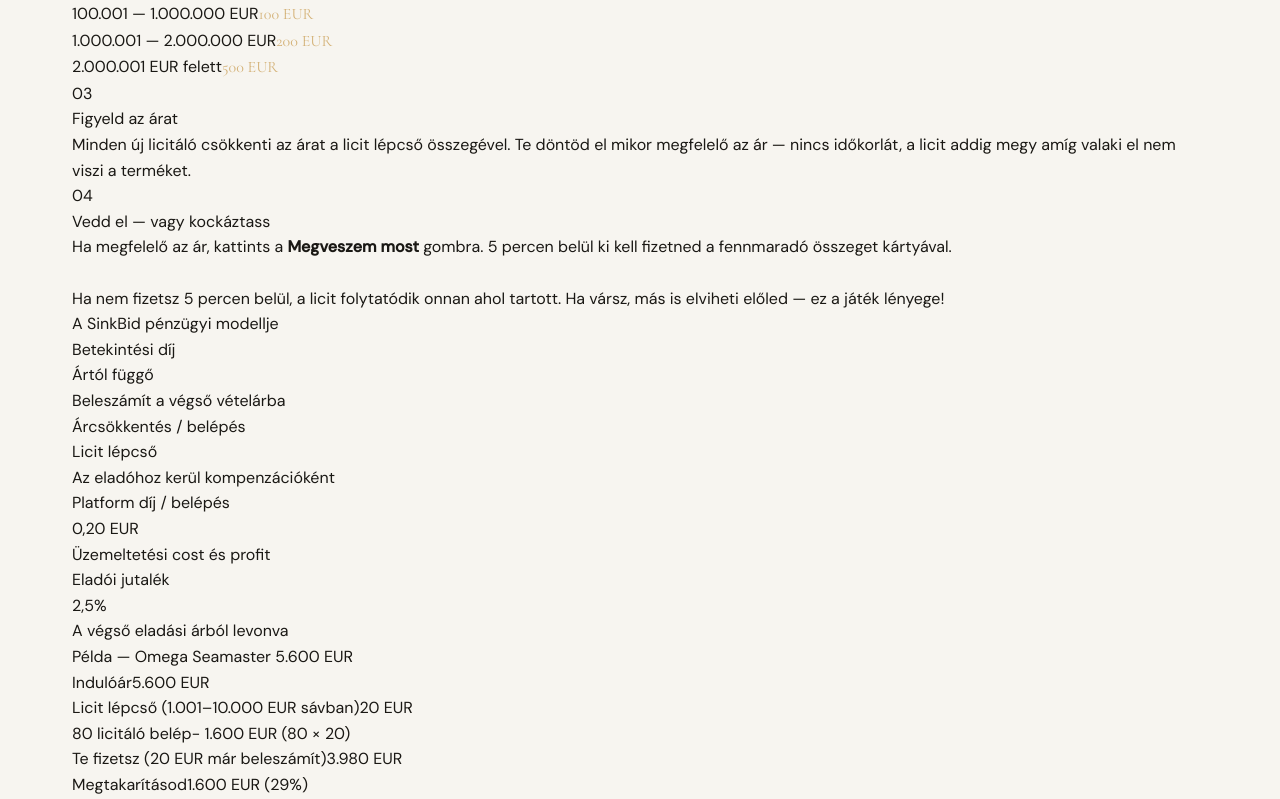
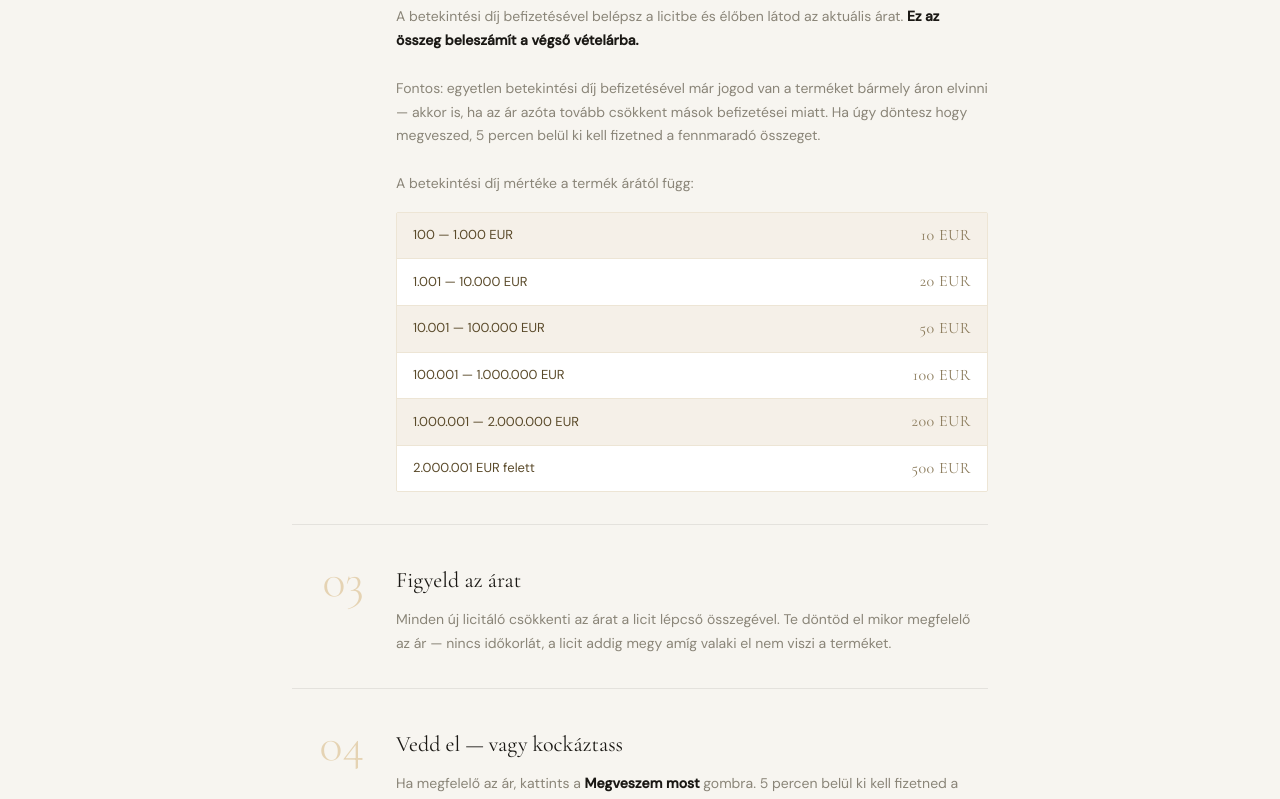
Before and after one commit to istvanlaha/SinkBid, a React (Vite) app: page /how in a window 1280 px wide. Shown: the part 541-1340 px from the top of the page. Built offline with nearby package versions, Linux system fonts and the light colour scheme.

Commit message:
Update HowItWorks.module.css

```diff
--- a/src/pages/HowItWorks.module.css
+++ b/src/pages/HowItWorks.module.css
@@ -1,196 +1,204 @@
-.hero {
+.wrap { min-height: 100vh; }
+
+.header {
   background: var(--teak);
-  padding: 3.5rem 2rem 2.5rem;
+  padding: 3rem 2rem 2.5rem;
   text-align: center;
   border-bottom: 1px solid var(--teak-border);
 }
 
-.heroTag {
+.headerTag {
   font-size: 10px;
   letter-spacing: 4px;
   color: var(--teak-gold);
   text-transform: uppercase;
-  margin-bottom: 1rem;
+  margin-bottom: 0.75rem;
 }
 
-.heroTitle {
+.headerTitle {
   font-family: var(--font-display);
-  font-size: 56px;
+  font-size: 44px;
   font-weight: 300;
   color: var(--teak-light);
-  line-height: 1.1;
-  margin-bottom: 1rem;
-}
-
-.heroTitle em {
-  color: var(--teak-gold);
-  font-style: italic;
-}
-
-.heroSub {
-  color: var(--teak-muted);
-  font-size: 14px;
-  line-height: 1.65;
-  max-width: 460px;
-  margin: 0 auto 2rem;
-  letter-spacing: 0.3px;
-}
-
-.heroStats {
-  display: flex;
-  justify-content: center;
-  gap: 4rem;
-  padding-top: 1.75rem;
-  border-top: 1px solid var(--teak-border);
-}
-
-.heroStat { text-align: center; }
-
-.heroStatN {
-  font-family: var(--font-display);
-  font-size: 32px;
-  font-weight: 300;
-  color: var(--teak-gold);
-}
-
-.heroStatL {
-  font-size: 10px;
-  letter-spacing: 2px;
-  color: var(--teak-muted);
-  text-transform: uppercase;
-  margin-top: 3px;
 }
 
 .main {
-  max-width: 1200px;
+  max-width: 760px;
   margin: 0 auto;
-  padding: 2.5rem 2rem;
+  padding: 3rem 2rem;
 }
 
-.sectionHead {
+.steps {
   display: flex;
-  align-items: baseline;
-  justify-content: space-between;
-  margin-bottom: 1.75rem;
+  flex-direction: column;
+  margin-bottom: 3rem;
 }
 
-.sectionTitle {
+.step {
+  display: flex;
+  gap: 2rem;
+  padding: 2rem 0;
+  border-bottom: 0.5px solid var(--border-light);
+}
+
+.step:last-child { border-bottom: none; }
+
+.stepN {
   font-family: var(--font-display);
-  font-size: 30px;
+  font-size: 48px;
   font-weight: 300;
+  color: var(--teak-gold);
+  opacity: 0.5;
+  line-height: 1;
+  flex-shrink: 0;
+  width: 72px;
+  text-align: right;
+}
+
+.stepContent { flex: 1; padding-top: 6px; }
+
+.stepTitle {
+  font-family: var(--font-display);
+  font-size: 22px;
+  font-weight: 400;
+  color: var(--dark);
+  margin-bottom: 10px;
+}
+
+.stepDesc {
+  font-size: 14px;
+  color: var(--text-muted);
+  line-height: 1.7;
+}
+
+.stepDesc strong {
   color: var(--dark);
 }
 
-.sectionCount {
-  font-size: 11px;
-  letter-spacing: 2px;
-  color: var(--text-muted);
-  text-transform: uppercase;
+.bidStepTable {
+  margin-top: 1rem;
+  border: 0.5px solid var(--sand-mid);
+  border-radius: var(--radius-sm);
+  overflow: hidden;
 }
 
-.grid {
-  display: grid;
-  grid-template-columns: repeat(auto-fill, minmax(280px, 1fr));
-  gap: 1.5rem;
-  margin-bottom: 3rem;
-}
-
-.how {
-  background: var(--teak);
-  padding: 2.5rem;
-  border-radius: var(--radius-sm);
-  border: 1px solid var(--teak-border);
-}
-
-.howTitle {
-  font-family: var(--font-display);
-  font-size: 26px;
-  font-weight: 300;
-  color: var(--teak-light);
-  margin-bottom: 1.75rem;
-  letter-spacing: 1px;
-}
-
-.howSteps {
-  display: grid;
-  grid-template-columns: repeat(auto-fit, minmax(200px, 1fr));
-  gap: 1rem;
-}
-
-.howStep {
-  padding: 1.25rem;
-  border: 0.5px solid var(--teak-border);
-  border-radius: var(--radius-sm);
-}
-
-.howN {
-  font-family: var(--font-display);
-  font-size: 36px;
-  color: var(--teak-gold);
-  opacity: 0.5;
-  line-height: 1;
-  margin-bottom: 0.75rem;
-}
-
-.howStepTitle {
-  font-size: 13px;
-  font-weight: 500;
-  color: var(--teak-light);
-  letter-spacing: 0.5px;
-  margin-bottom: 6px;
-}
-
-.howStepDesc {
-  font-size: 12px;
-  color: var(--teak-muted);
-  line-height: 1.65;
-}
-
-.bidStepBox {
-  margin-top: 1.5rem;
-  padding: 1.5rem;
-  border: 0.5px solid var(--teak-border);
-  border-radius: var(--radius-sm);
-}
-
-.bidStepTitle {
-  font-size: 11px;
-  letter-spacing: 2px;
-  text-transform: uppercase;
-  color: var(--teak-muted);
-  margin-bottom: 1rem;
-}
-
-.bidStepGrid {
-  display: grid;
-  grid-template-columns: repeat(auto-fit, minmax(200px, 1fr));
-  gap: 0.5rem;
-}
-
-.bidStepItem {
+.bidStepRow {
   display: flex;
   justify-content: space-between;
   align-items: center;
-  padding: 8px 12px;
-  background: var(--teak-mid);
-  border-radius: var(--radius-sm);
+  padding: 10px 16px;
+  border-bottom: 0.5px solid var(--sand-mid);
+  font-size: 13px;
+  color: var(--sand-text);
+  background: var(--white);
 }
 
-.bidStepRange {
-  font-size: 12px;
-  color: var(--teak-muted);
-}
+.bidStepRow:last-child { border-bottom: none; }
+
+.bidStepRow:nth-child(odd) { background: var(--sand); }
 
 .bidStepVal {
   font-family: var(--font-display);
   font-size: 16px;
-  color: var(--teak-gold);
+  font-weight: 400;
+  color: var(--sand-dark);
+  letter-spacing: 0.5px;
 }
 
-@media (max-width: 768px) {
-  .heroTitle { font-size: 36px; }
-  .heroStats { gap: 2rem; }
-  .main { padding: 1.5rem 1rem; }
-  .grid { grid-template-columns: 1fr; }
-  .how { padding: 1.5rem; }
+.modelBox {
+  background: var(--teak);
+  padding: 2rem;
+  border-radius: var(--radius-sm);
+  border: 1px solid var(--teak-border);
+  margin-bottom: 2rem;
 }
+
+.modelTitle {
+  font-family: var(--font-display);
+  font-size: 20px;
+  font-weight: 300;
+  color: var(--teak-light);
+  margin-bottom: 1.5rem;
+  letter-spacing: 0.5px;
+}
+
+.modelGrid {
+  display: grid;
+  grid-template-columns: repeat(auto-fit, minmax(160px, 1fr));
+  gap: 1rem;
+}
+
+.modelItem {
+  padding: 1rem;
+  border: 0.5px solid var(--teak-border);
+  border-radius: var(--radius-sm);
+  background: var(--teak-mid);
+}
+
+.modelLabel {
+  font-size: 10px;
+  letter-spacing: 1.5px;
+  text-transform: uppercase;
+  color: var(--teak-muted);
+  margin-bottom: 6px;
+}
+
+.modelVal {
+  font-family: var(--font-display);
+  font-size: 24px;
+  font-weight: 300;
+  color: var(--teak-gold);
+  margin-bottom: 4px;
+}
+
+.modelDesc {
+  font-size: 11px;
+  color: var(--teak-muted);
+  line-height: 1.5;
+}
+
+.example {
+  background: var(--white);
+  border: 0.5px solid var(--border-light);
+  border-radius: var(--radius-sm);
+  overflow: hidden;
+}
+
+.exampleTitle {
+  font-size: 11px;
+  letter-spacing: 2px;
+  text-transform: uppercase;
+  color: var(--text-muted);
+  padding: 1rem 1.25rem;
+  border-bottom: 0.5px solid var(--border-light);
+  background: var(--light);
+}
+
+.exampleRows { padding: 0 1.25rem; }
+
+.exRow {
+  display: flex;
+  justify-content: space-between;
+  align-items: center;
+  padding: 0.875rem 0;
+  border-bottom: 0.5px solid var(--border-light);
+  font-size: 14px;
+  color: var(--dark);
+}
+
+.exRow span:last-child { color: var(--text-muted); }
+
+.exRowTotal {
+  display: flex;
+  justify-content: space-between;
+  align-items: center;
+  padding: 1rem 0;
+  font-size: 15px;
+  font-weight: 500;
+  color: var(--dark);
+}
+
+.exRowTotal span:last-child {
+  color: var(--teak-gold);
+  font-weight: 500;
+}
```
